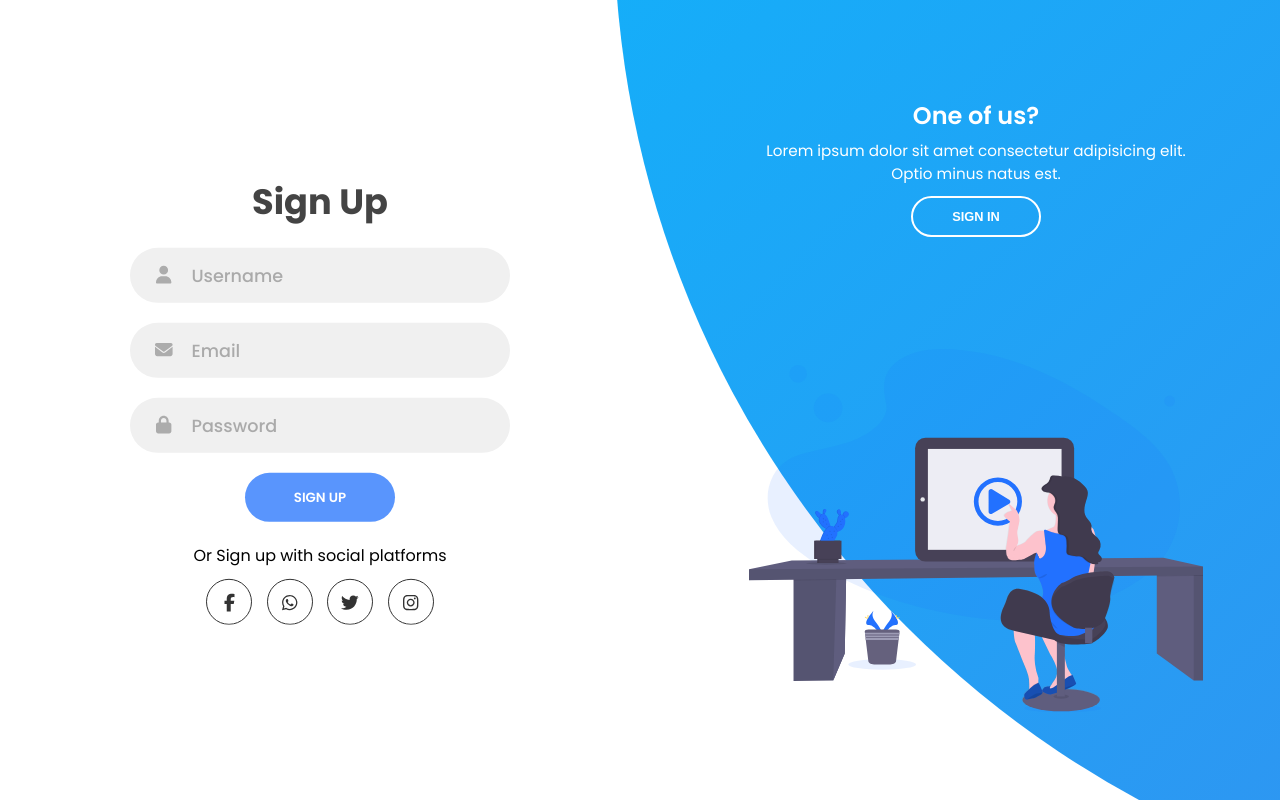
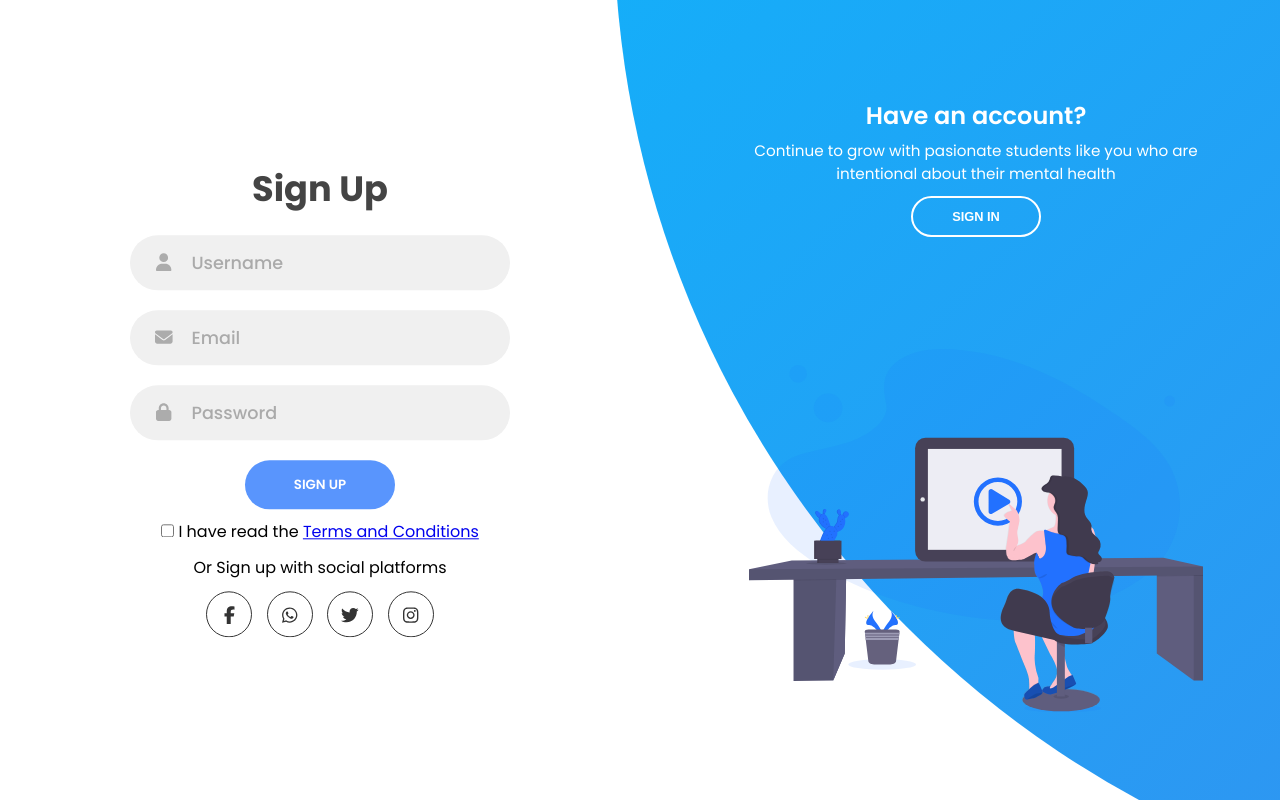
Before and after one commit to Olamilekan18/MindSpace, a React (Vite) app: page / in a window 1280 px wide. Both pictures are taken after a click on the button "SIGN UP". Built offline with nearby package versions, Linux system fonts and the light colour scheme.

Commit message:
Made final touches to the login-signup page

```diff
--- a/src/App.css
+++ b/src/App.css
@@ -155,11 +155,14 @@ form.sign-in-form {
   transition: 0.3s;
 }
 
-.social-icon:hover {
+/* .social-icon:hover {
   color: #4481eb;
   border-color: #4481eb;
+} */
+.social-icon:hover {
+  color: #fafef9;
+  background-color: #5995fd;
 }
-
 .btn {
   width: 150px;
   background-color: #5995fd;
--- a/src/Pages/Login.jsx
+++ b/src/Pages/Login.jsx
@@ -36,6 +36,7 @@ const Login = () => {
               <input type="password" placeholder="Password" />
             </div>
             <input type="submit" value="Login" className="btn solid" required/>
+
             <p className="social-text">Or Sign in with social platforms</p>
             <div className="social-media">
             <a href="#" className="social-icon">
@@ -68,6 +69,8 @@ const Login = () => {
               <input type="password" placeholder="Password" />
             </div>
             <input type="submit" value="Sign Up" className="btn solid" required/>
+            <div className="checkbox-checking"><input type="checkbox" id="vehicle1" name="vehicle1" value="Bike" required/>
+            <label for="vehicle1"> I have read the <a href='#tandc'>Terms and Conditions</a></label><br></br></div>
             <p className="social-text">Or Sign up with social platforms</p>
             <div className="social-media">
             <a href="#" className="social-icon">
@@ -91,7 +94,7 @@ const Login = () => {
           <div className="content">
             <h3>New here?</h3>
             <p>
-              Lorem ipsum dolor sit amet consectetur adipisicing elit. Optio minus natus est.
+              Join a group of students who are intentional about their mental health
             </p>
             <button className="btn transparent" id="sign-up-btn">Sign Up</button>
           </div>
@@ -100,9 +103,9 @@ const Login = () => {
 
         <div className="panel right-panel">
           <div className="content">
-            <h3>One of us?</h3>
+            <h3>Have an account?</h3>
             <p>
-              Lorem ipsum dolor sit amet consectetur adipisicing elit. Optio minus natus est.
+             Continue to grow with pasionate students like you who are intentional about their mental health
             </p>
             <button className="btn transparent" id="sign-in-btn">Sign In</button>
           </div>
```
